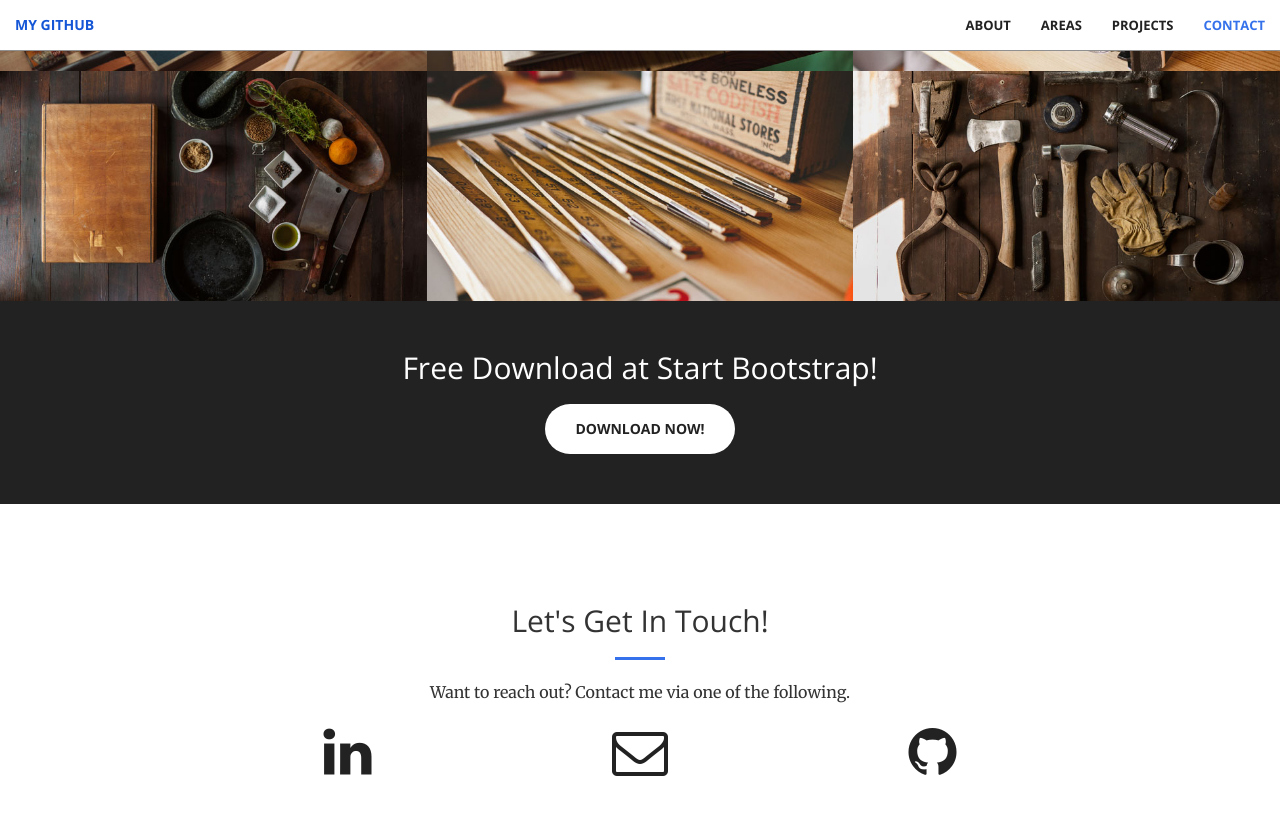
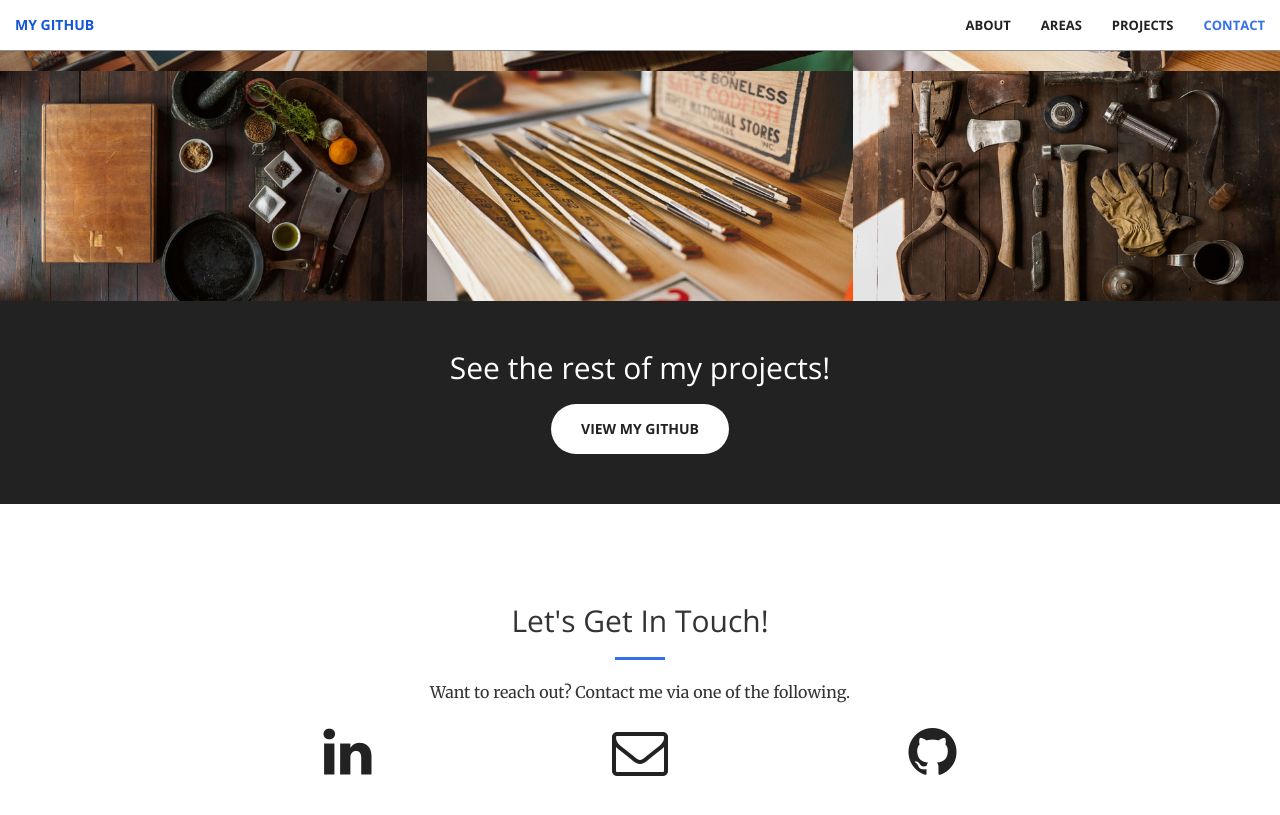
Before and after one commit to Mikeymac02/Mikeymac02.github.io, a Jekyll site: the page built from index.html, in a window 1280 px wide and 900 px high, scrolled down 1883 px. Shown: the top 815 px of the window. Built offline with Jekyll 4.4.1, drawn with Linux system fonts in a browser that asks for light colours.

Commit message:
Update aside.html

```diff
--- a/_includes/aside.html
+++ b/_includes/aside.html
@@ -1,8 +1,8 @@
   <aside class="bg-dark">
       <div class="container text-center">
           <div class="call-to-action">
-              <h2>Free Download at Start Bootstrap!</h2>
-              <a href="#" class="btn btn-default btn-xl wow tada">Download Now!</a>
+              <h2>See the rest of my projects!</h2>
+              <a href="#" class="btn btn-default btn-xl wow tada">View my GitHub</a>
           </div>
       </div>
   </aside>
```
